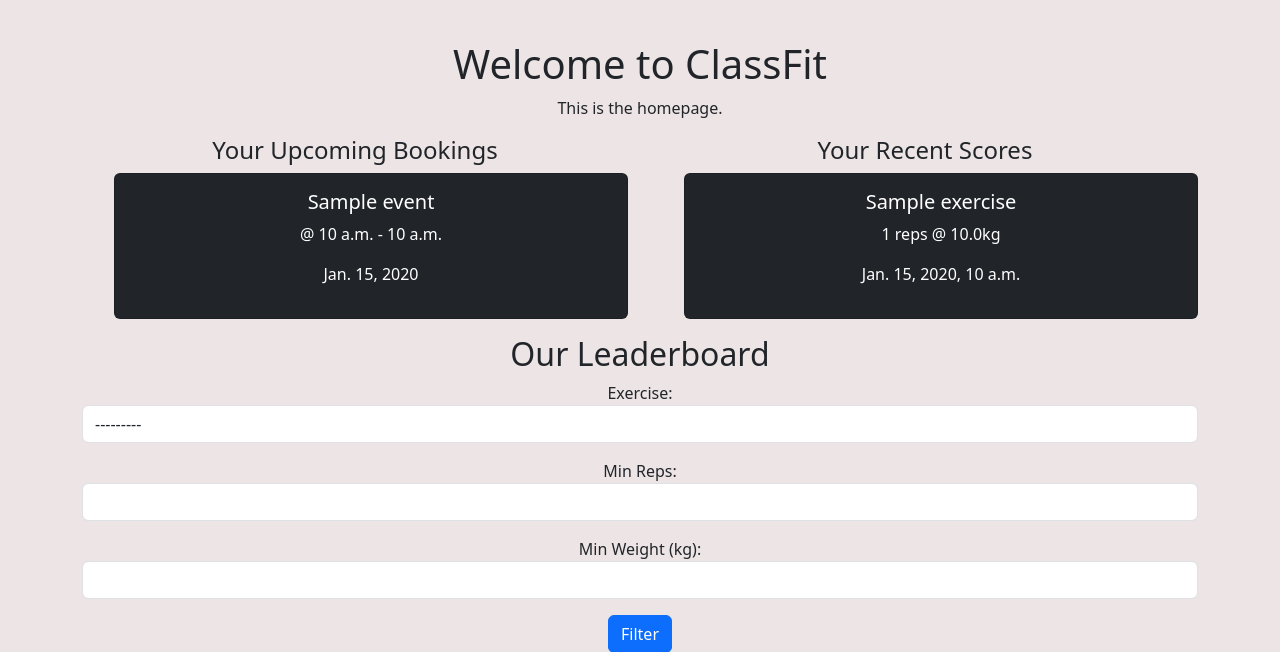
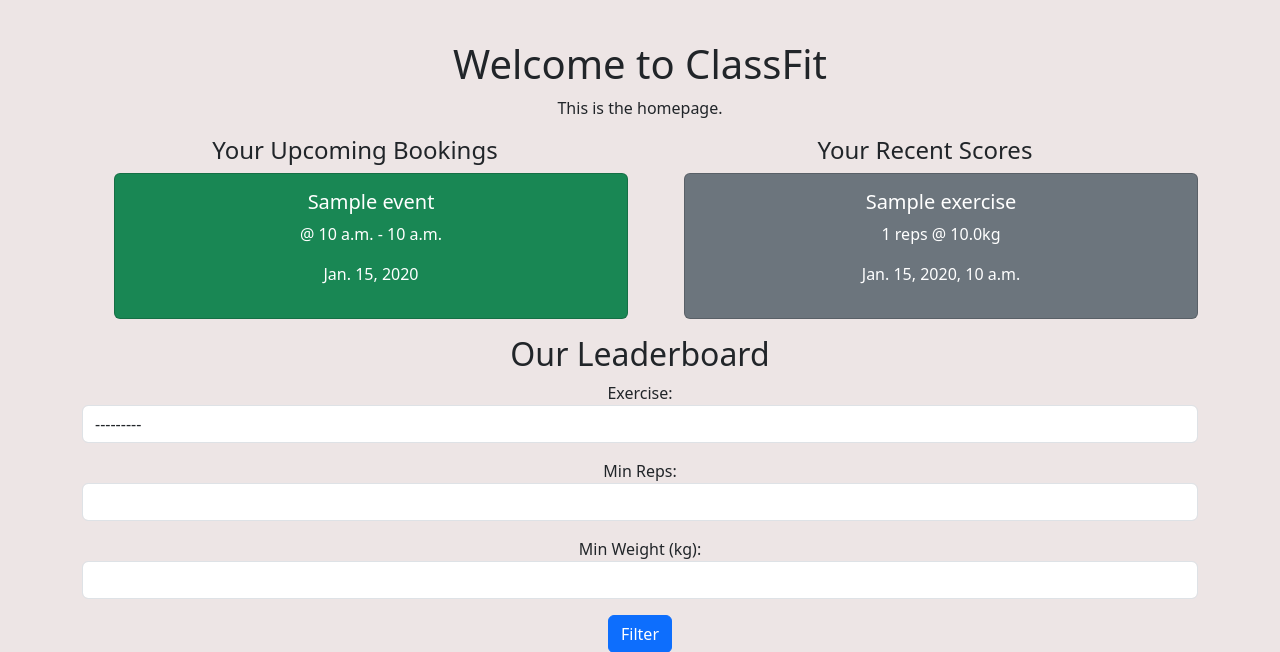
Before and after one commit to judewoolls/ClassFit, a Django app: page / in a window 1280 px wide. Shown: the part 56-708 px from the top of the page. Run offline with Django 4.2, Linux system fonts and the light colour scheme; a user stored in the database is signed in; tables that the repository leaves empty hold one stand-in row (values such as "Sample post").

Commit message:
adjustments to styling

```diff
--- a/booking/models.py
+++ b/booking/models.py
@@ -13,7 +13,7 @@ class Coach(models.Model):
     join_date = models.DateTimeField(auto_now_add=True)
 
     def __str__(self):
-        return f"{self.coach.username} ({self.join_date})"
+        return f"{self.coach.username}"
 
 class Event(models.Model):
     id = models.AutoField(primary_key=True, unique=True)
--- a/booking/templates/booking/event_detail.html
+++ b/booking/templates/booking/event_detail.html
@@ -17,7 +17,7 @@ ClassFit | {{ event.event_name }}
                     <h1 class="post-title">{{ event.event_name }}</h1>
                     <h4>{{event.date_of_event}} | {{ event.start_time }} until {{event.end_time}}</h4>
                     <!-- Post author goes before the | the post's created date goes after -->
-                    <p class="post-subtitle">Coach: <strong>{{ event.coach.username }}</strong></p>
+                    <p class="post-subtitle">Coach: <strong>{{ event.coach }}</strong></p>
                 </div>
                 <p class="card-text">
                     {{ event.description | safe }}
--- a/booking/templates/booking/index.html
+++ b/booking/templates/booking/index.html
@@ -34,7 +34,7 @@ ClassFit | Classes | {{ current_date }}
                         <div class="card-body">
                             <div class="image-container">
                                 <div class="image-flash">
-                                    <p class="author">Author: {{ event.coach.user.username }}</p>
+                                    <p class="author">Author: <strong>{{ event.coach }}</strong></p>
                                 </div>
                             </div>
                             <a href="{% url 'event_detail' current_date event.id %}" class="event-title">
@@ -61,7 +61,7 @@ ClassFit | Classes | {{ current_date }}
                                     <form action="{% url 'book_event' event.id %}" method="POST">
                                         {% csrf_token %}
                                         <input type="hidden" name="event_id" value="{{ event.id }}">
-                                        <button type="submit" class="btn btn-primary">Book</button>
+                                        <button type="submit" class="btn btn-info">Book</button>
                                     </form>
                                     {% endif %}
                                 {% else %}
--- a/homepage/templates/homepage/home.html
+++ b/homepage/templates/homepage/home.html
@@ -17,7 +17,7 @@ ClassFit | {{ request.user.username }}
                 {% for booking in bookings %}
                 {% if forloop.counter <= 3 %}
                 <li>
-                    <div class="card text-bg-dark">
+                    <div class="card text-bg-success">
                         <div class="card-body">
                             <h5 class="card-title">{{ booking.event.event_name }}</h5>
                             <p class="card-text">@ {{booking.event.start_time}} - {{booking.event.end_time}}</p>
@@ -35,7 +35,7 @@ ClassFit | {{ request.user.username }}
             {% for score in scores %}
             {% if forloop.counter <= 3 %}
             <li>
-                <div class="card text-bg-dark">
+                <div class="card text-bg-secondary">
                     <div class="card-body">
                         <h5 class="card-title">{{ score.exercise }}</h5>
                         <p class="card-text">{{ score.reps }} reps @ {{ score.weight }}kg</p>
--- a/logbook/templates/logbook/logbook.html
+++ b/logbook/templates/logbook/logbook.html
@@ -32,7 +32,7 @@ ClassFit | Logbook
             <ul>
                 {% for score in scores %}
                 {% if forloop.counter <= 3 %} <li>
-                    <div class="card text-bg-dark">
+                    <div class="card text-bg-success">
                         <div class="card-body">
                             <h5 class="card-title">{{ score.exercise }}</h5>
                             <p class="card-text">{{ score.reps }} reps @ {{ score.weight }}kg</p>
--- a/static/css/style.css
+++ b/static/css/style.css
@@ -18,6 +18,10 @@ main {
 #main-content > *{
     text-align: center;
     align-items: center;
+}
+
+.card {
+    margin-bottom: 5px;
 }
 
 #date-heading {
```
Also changed, not shown: 1 other file.
